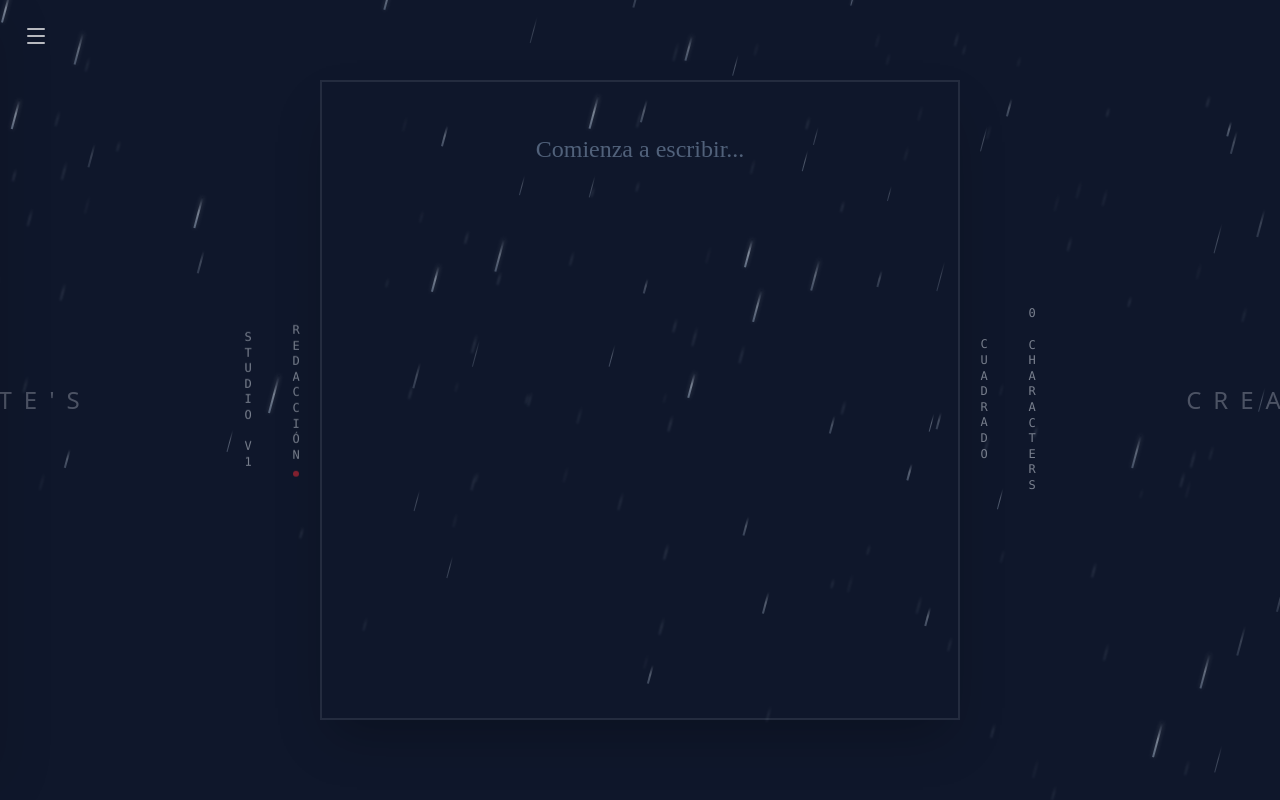
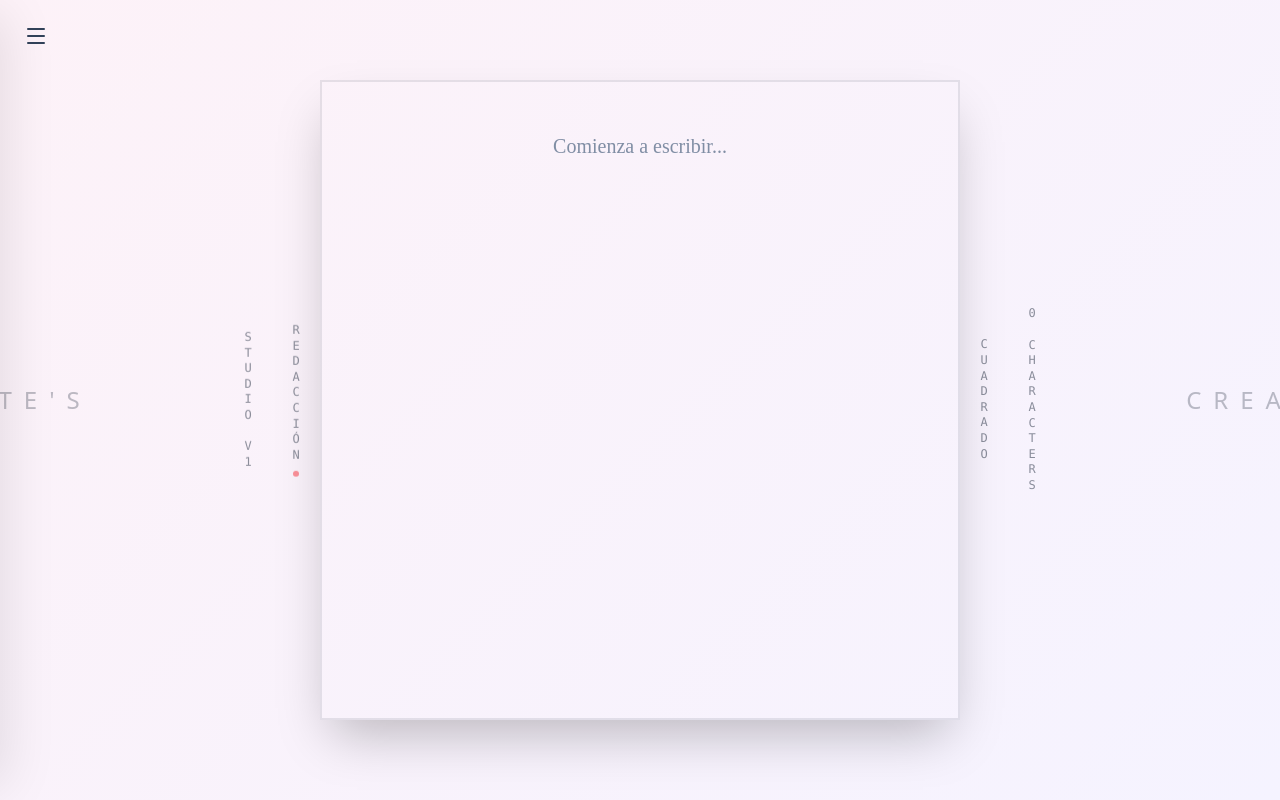
Before and after one commit to RoyNadiel/QuoteCreator, a React (Vite) app: page / in a window 1280 px wide. Built offline with nearby package versions, Linux system fonts and the light colour scheme; a web font is replaced by a local one.

Commit message:
fix: ahora el teclado en moviles no se abre al hacer click en el fontPicker automaticamente. Ademas, se cambio el bg predeterminado de rain → dreamy.

```diff
--- a/src/App.tsx
+++ b/src/App.tsx
@@ -6,7 +6,11 @@ import { RainBackground } from "./components/RainBackground";
 import { MeshBackground } from "./components/MeshBackground";
 import { Sidebar } from "./components/Sidebar";
 import { aspectRatioOptions, pageBackgroundOptions } from "./constants/options";
-import { getQuoteTextColor, getPageTextColor, getQuoteBackgroundColor } from "./utils/colors";
+import {
+  getQuoteTextColor,
+  getPageTextColor,
+  getQuoteBackgroundColor,
+} from "./utils/colors";
 import type { TextAlign } from "./types";
 import Canvas from "./components/Canvas";
 
@@ -17,10 +21,12 @@ function App() {
   const [author, setAuthor] = useState("");
   const [quoteFontFamily, setQuoteFontFamily] = useState("Serif");
   const [autorFontFamily, setAutorFontFamily] = useState("Serif");
-  const [fontSize, setFontSize] = useState(24);
+  const [fontSize, setFontSize] = useState(20);
   const [textAlign, setTextAlign] = useState<TextAlign>("center");
   const [aspectRatio, setAspectRatio] = useState(aspectRatioOptions[0]);
-  const [pageBg, setPageBg] = useState("rain");
+  const [pageBg, setPageBg] = useState(
+    "linear-gradient(135deg, #fdf2f8, #f5f3ff)",
+  );
   const [isDownloading, setIsDownloading] = useState(false);
   const [showPreview, setShowPreview] = useState(false);
   const [menuOpen, setMenuOpen] = useState(false);
@@ -96,8 +102,11 @@ function App() {
           element.style.transform = "none";
 
           // Escalar padding del contenedor
-          const currentPadding = parseFloat(getComputedStyle(element).paddingTop) || 48;
-          const scaledPadding = Math.round(currentPadding * Math.min(scaleX, scaleY));
+          const currentPadding =
+            parseFloat(getComputedStyle(element).paddingTop) || 48;
+          const scaledPadding = Math.round(
+            currentPadding * Math.min(scaleX, scaleY),
+          );
           element.style.padding = `${scaledPadding}px`;
 
           // Escalar font-size y line-height de todos los descendientes
--- a/src/components/FontPicker.tsx
+++ b/src/components/FontPicker.tsx
@@ -107,7 +107,6 @@ export const FontPicker = ({
               value={search}
               onChange={(e) => setSearch(e.target.value)}
               className="w-full bg-transparent outline-none text-sm text-slate-700 placeholder:text-slate-400 font-medium"
-              autoFocus
             />
           </div>
           <div className="max-h-60 overflow-y-auto">
```
